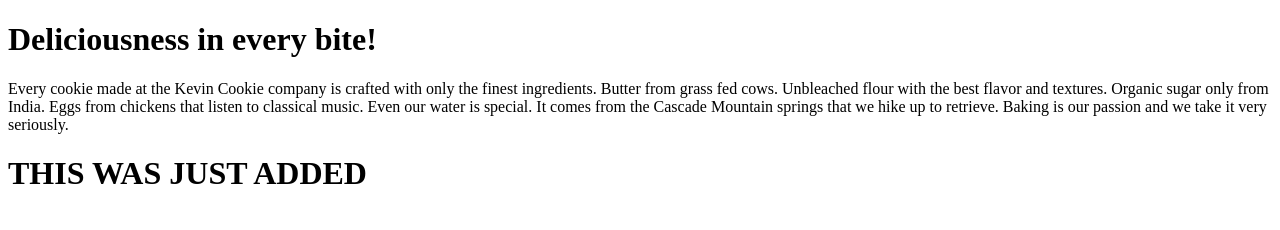
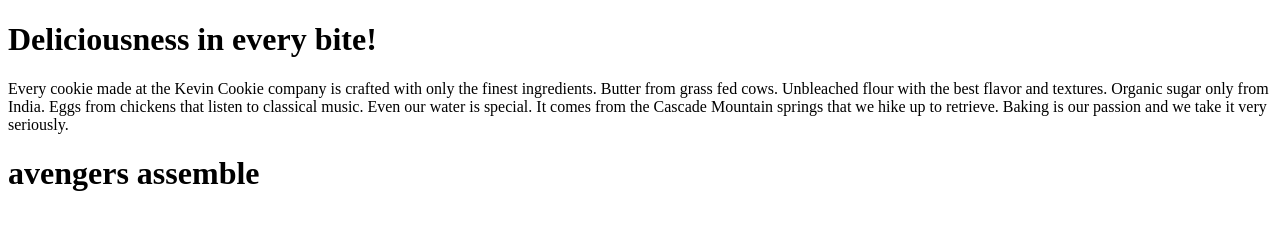
Before and after one commit to Nethwindu/repoTest, a plain HTML site: page index.htm in a window 1280 px wide. Drawn offline with Linux system fonts and the light colour scheme.

Commit message:
Updated index.htm h1 to avengers assemble in master

```diff
--- a/index.htm
+++ b/index.htm
@@ -5,7 +5,7 @@
 <h1>Deliciousness in every bite!</h1>
 <p>Every cookie made at the Kevin Cookie company is crafted with only the finest ingredients. Butter from grass fed cows. Unbleached flour with the best flavor and textures. Organic sugar only from India. Eggs from chickens that listen to classical music. Even our water is special. It comes from the Cascade Mountain springs that we hike up to retrieve. Baking is our passion and we take it very seriously.</p>
 
-<h1>THIS WAS JUST ADDED</h1>
+<h1>avengers assemble</h1>
 
 </body>
 </html>
```
